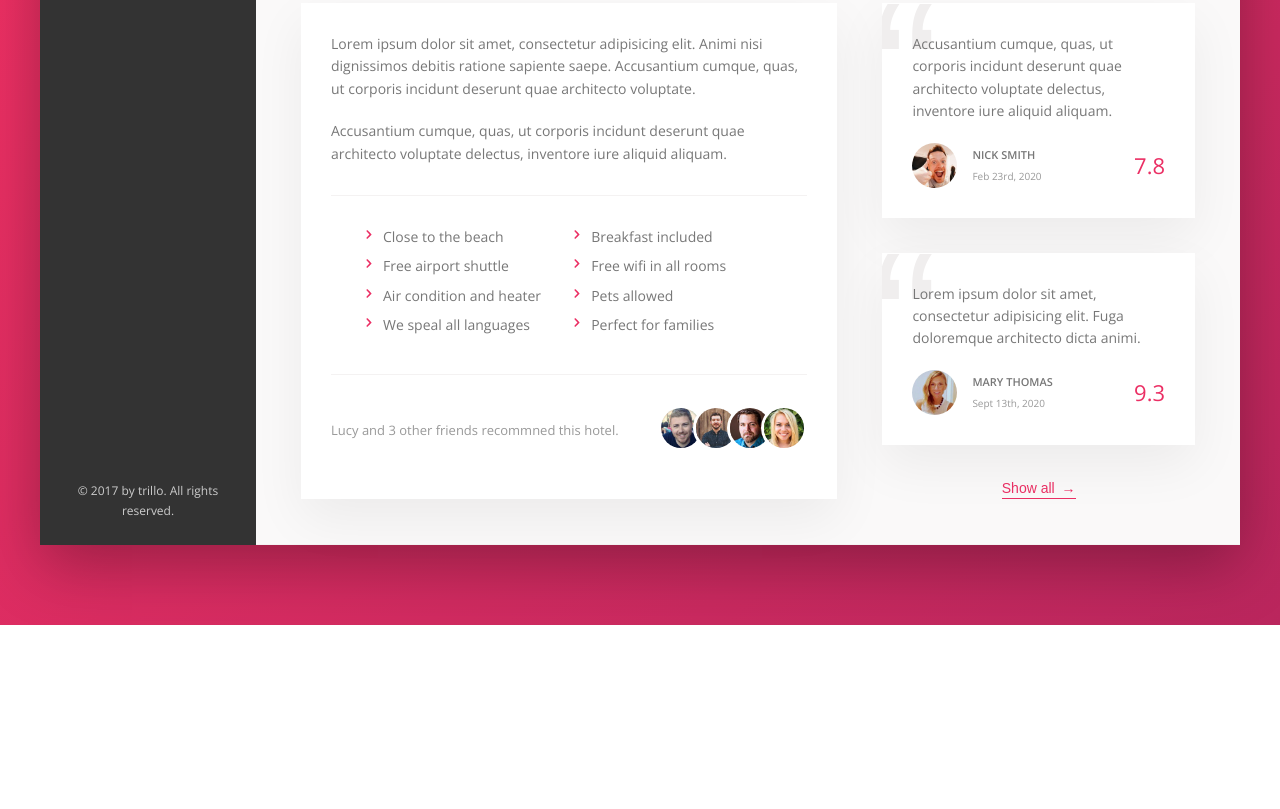
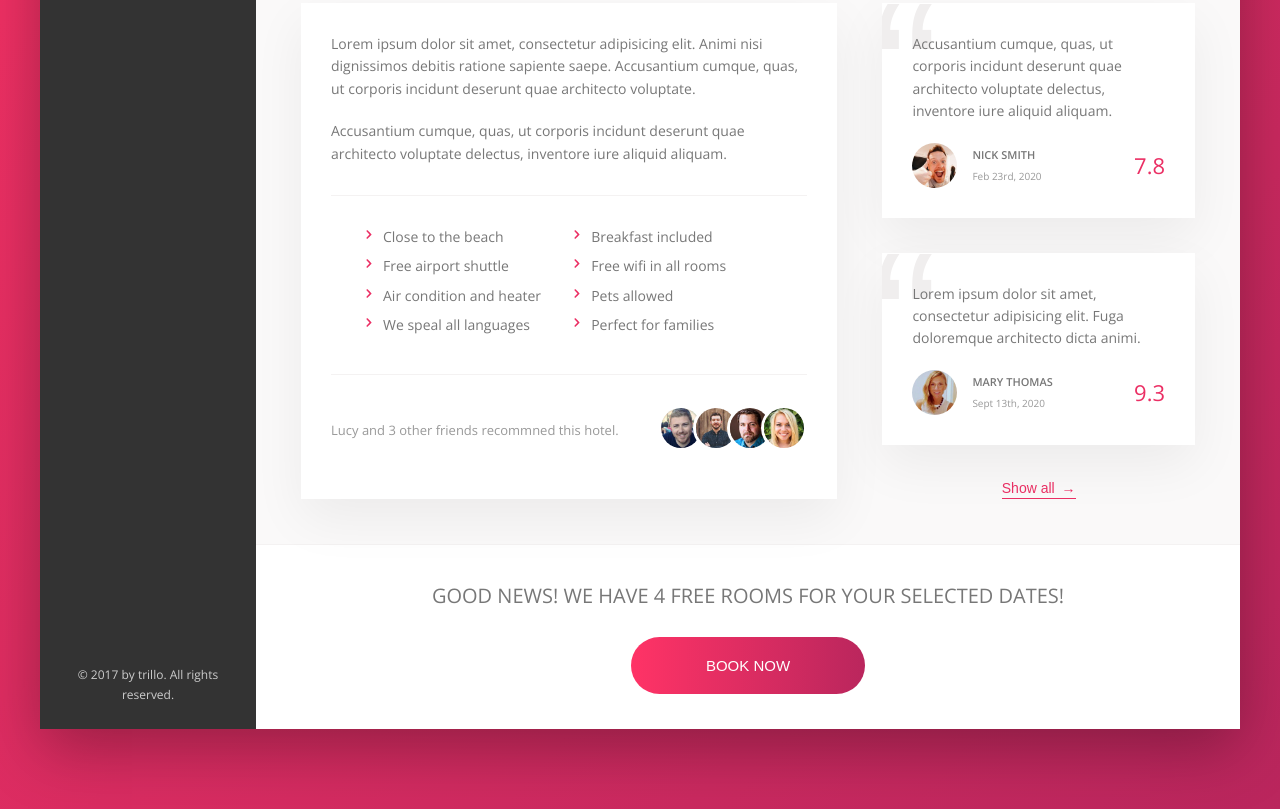
Before and after one commit to kendad/website-using-flexbox, a website: page index.html in a window 1280 px wide. Shown: the part 660-1469 px from the top of the page. Before the commit the page ends 1285 px from the top, so only its background shows below. Drawn offline with nearby package versions, Linux system fonts and the light colour scheme.

Commit message:
added the footer section the website

```diff
--- a/index.html
+++ b/index.html
@@ -195,7 +195,15 @@
                             <button class="btn-inline">Show all <span>&rarr;</span></button>
                         </div>
                     </div>
-
+                    <div class="cta">
+                        <h2 class="cta__book-now">
+                            Good news! We have 4 free rooms for your selected dates!
+                        </h2>
+                        <button class="btn">
+                            <span class="btn__visible">Book Now</span>
+                            <span class="btn__invisible">Only 4 Rooms Left</span>
+                        </button>
+                    </div>
                 </main>
             </div>
         </div>
--- a/sass/_components.scss
+++ b/sass/_components.scss
@@ -452,3 +452,67 @@
         z-index: 1;
     }
 }
+
+////////////////////////
+//CALL TO ACTION
+.cta{
+    padding: 3.5rem;
+    text-align: center;
+
+    &__book-now{
+        font-size: 2rem;
+        font-weight: 300;
+        text-transform: uppercase;
+        margin-bottom: 2.5rem;
+    }
+}
+
+////////////////////////////
+//CTA BUTTON
+.btn{
+    font-size: 1.5rem;
+    font-weight: 300;
+    text-transform: uppercase;
+    border-radius: 100px;
+    border: none;
+    background-image: linear-gradient(to right,var(--color-primary-light),var(--color-primary-dark));
+    color: #fff;
+    position: relative;
+    overflow: hidden;
+    cursor: pointer;
+
+    &>*{
+        display: inline-block;
+        height: 100%;
+        width: 100%;
+        transition: all .2s;
+    }
+
+    &__visible{
+        padding: 2rem 7.5rem;
+    }
+
+    &__invisible{
+        position: absolute;
+        padding: 2rem 0;
+        left: 0;
+        top: -100%;;
+    }
+
+    &:hover{
+        background-image: linear-gradient(to left,var(--color-primary-light),var(--color-primary-dark));
+    }
+
+    &:hover &__visible{
+        transform: translateY(100%);
+    }
+
+    &:hover &__invisible{
+        top: 0;
+    }
+
+    &:focus{
+        outline: none;
+        animation: pulsate 1s infinite;
+    }
+}
```
Also changed, not shown: css/style.css.
